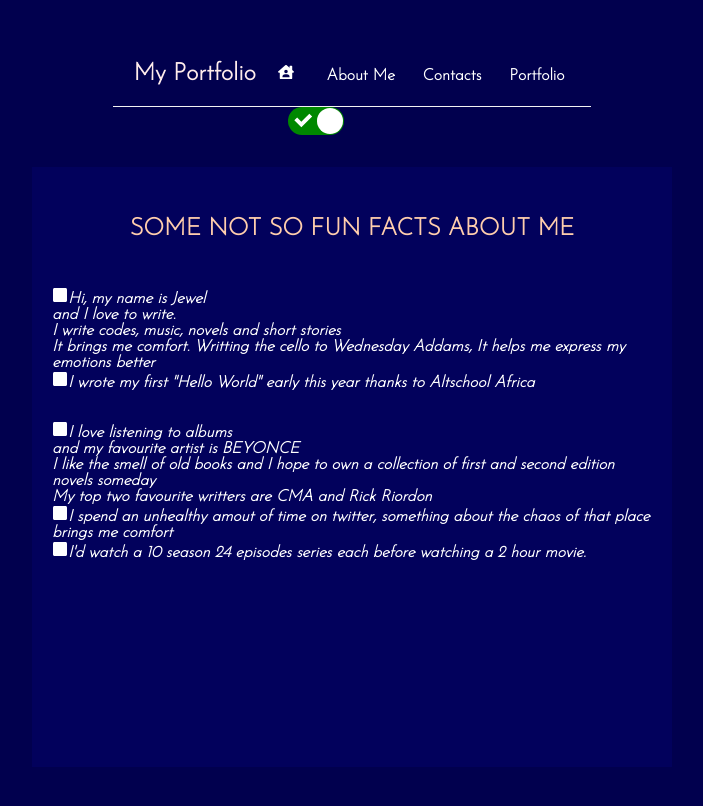
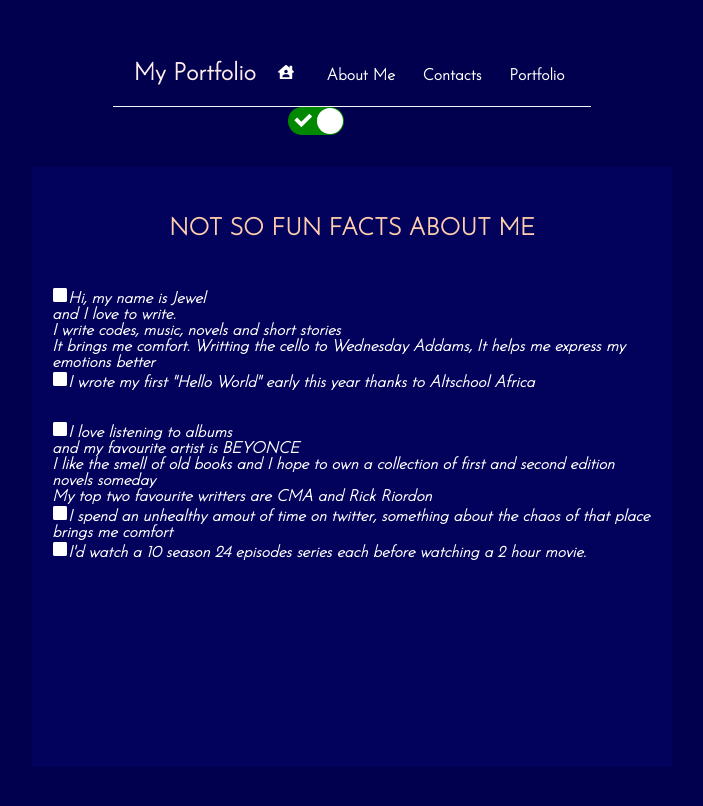
Before and after one commit to Jeweleni/My-Portfolio-, a React (Create React App) app: page /About in a window 1280 px wide. Shown: the part 136-942 px from the top of the page, without its empty margins (288-991 px from the left). Built offline with nearby package versions, Linux system fonts and the light colour scheme.

Commit message:
7th commit

```diff
--- a/src/About.js
+++ b/src/About.js
@@ -2,7 +2,7 @@ import {FaStop} from "react-icons/fa"
 const About = () => {
     return (
         <div className="about">
-            <h2>SOME NOT SO FUN FACTS ABOUT ME</h2>
+            <h2>NOT SO FUN FACTS ABOUT ME</h2>
             <p><FaStop/><i class="fa-sharp fa-solid fa-period"></i>Hi, my name is Jewel </p>
             <p>and I love to write.</p>
             <p>I write codes, music, novels and short stories</p>
```
